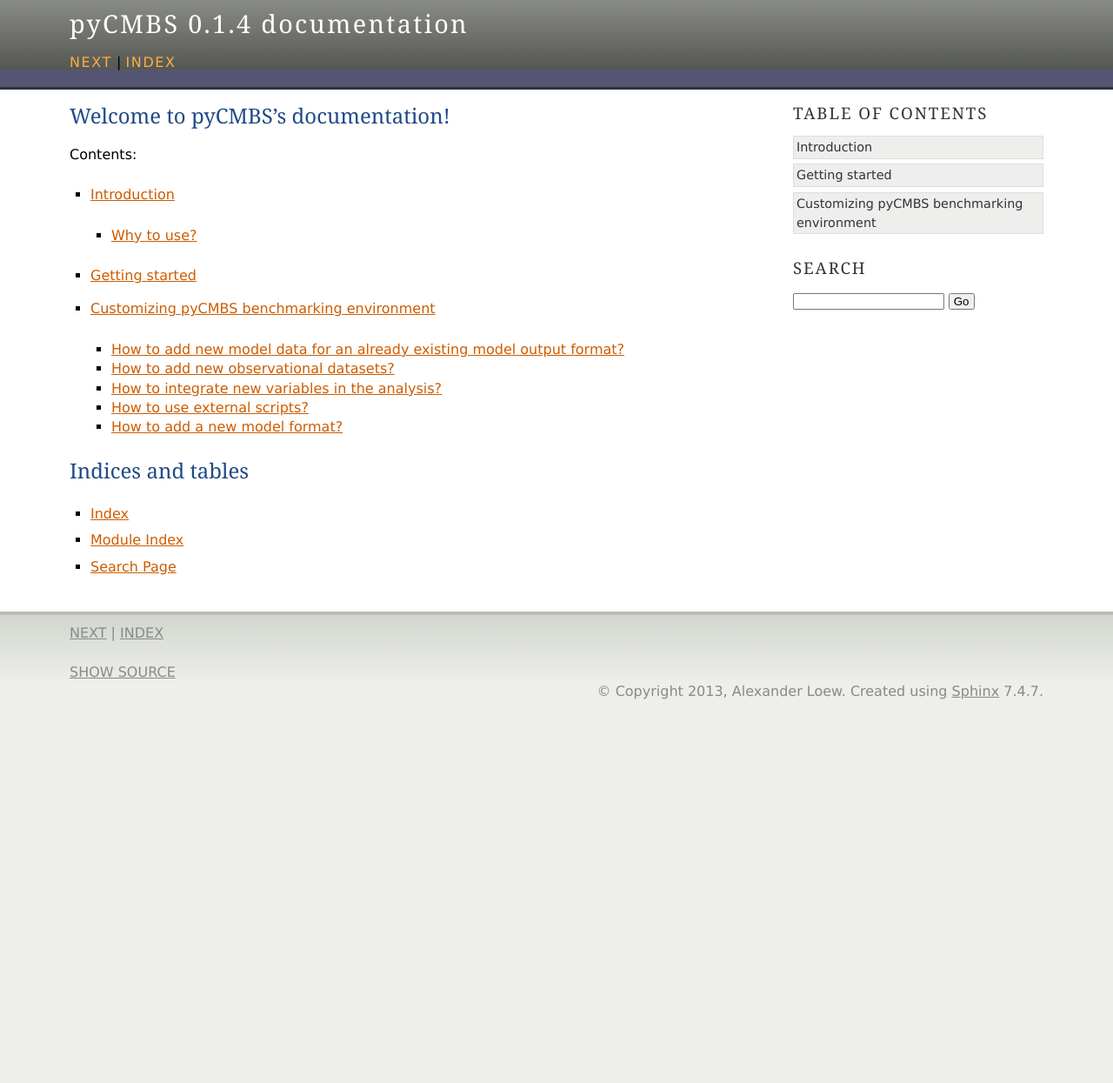
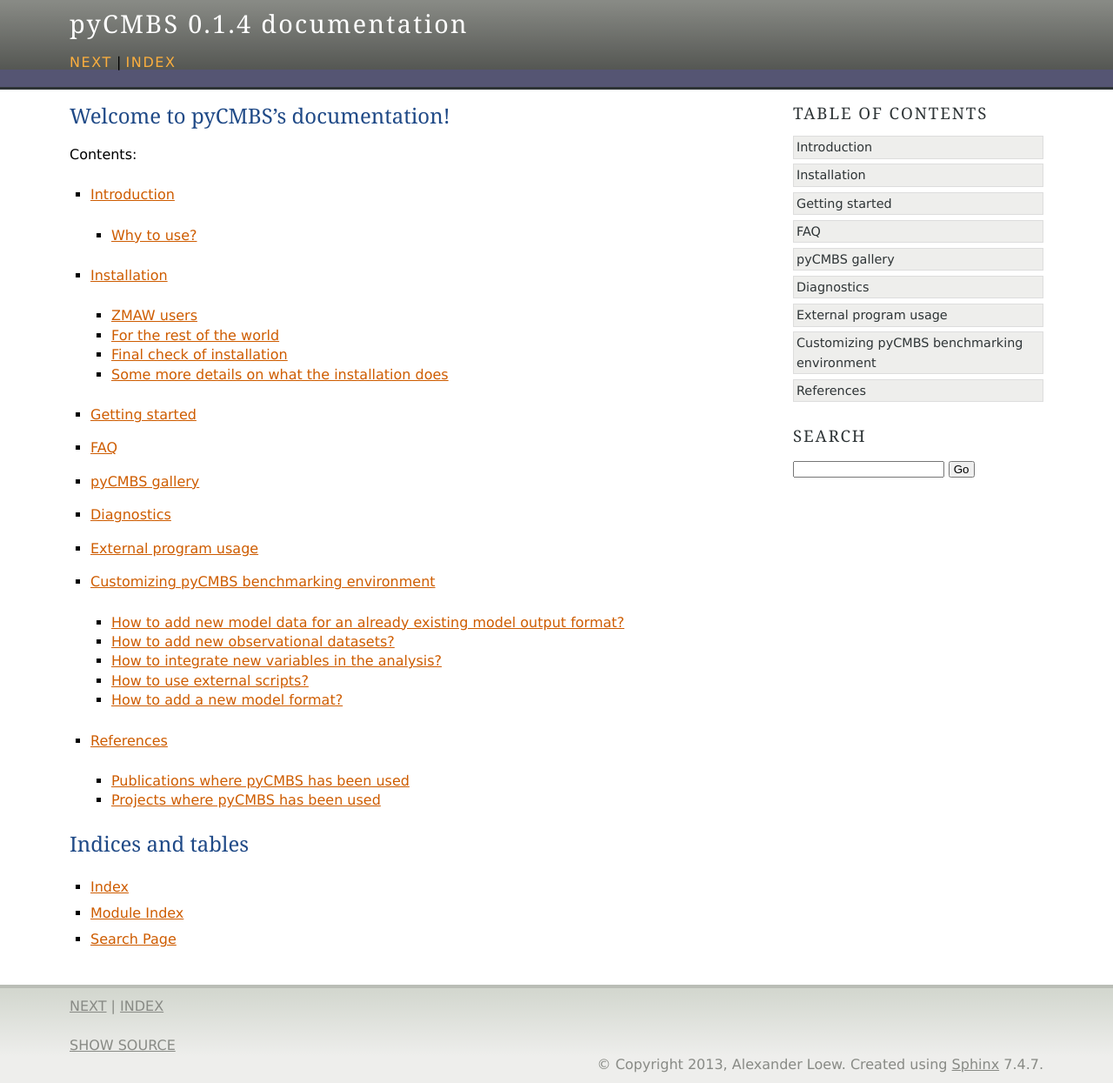
Before and after one commit to pygeo/pycmbs, a Sphinx documentation site: the page built from docsrc/source/index.rst, in a window 1280 px wide. Shown: the whole page at 87% size. Built offline with Sphinx 7.4.7, drawn with Linux system fonts in a browser that asks for light colours; before the commit the page ends 900 px from its top, so only the background shows below that; some of the changed lines change nothing that is shown.

Commit message:
added further skeleton for documentation
git-svn-id: https://svn.zmaw.de/svn/pycmbs/trunk@476 46f1e1ae-ddaa-4461-89cc-888b818d8ef3

Former-commit-id: b23b68645e9d2b09c8d524fb62e846a8e3b5f927
Former-commit-id: cbd655c37bbca2ee9611d9d74123b146354c933c

```diff
--- /dev/null
+++ b/docsrc/source/diagnostics.rst
@@ -0,0 +1,5 @@
+###########
+Diagnostics
+###########
+
+blablabla
--- /dev/null
+++ b/docsrc/source/external.rst
@@ -0,0 +1,43 @@
+
+External program usage
+----------------------
+
+
+Requirements for external program
+
+pyCMBS provides an easy interface to enable to run any kind of data analysis script. The following minimal requirements need to be fulfilled by the analysis script:
+
+    Programming language: there are no restriction to a programming language. The only requirement is, that the script is stored in an ASCII file.
+        Shell: pyCMBS will envoke a shell in which the programm will run. Your analysis programm needs to be able therefore to run on a shell. Some examples are
+                Matlab: matlab -nosplash -nodesktop -r <SCRIPTNAME>
+                        External python programm: xxxxxxxxxxxxxxxxxxx
+                                NCL: xxxxxxxxxxxxxxxxxxxxxxxxx
+                                        shell script: no additional information needed
+                                            Output directory: The output script needs to write all output to a directory. This directory is supposed to be specified in the programm by a variable.
+                                                    The output script is expected to check if its output directory is already existing. If this is not the case, it is expected to generate the output directory by its own. pyCMBS will not know the output directory and can therefore not check for it!
+                                                        Graphical output: it is recommended that all graphical output is written to graphic files. Graphical output will in general work also with pyCMBS, but the programm is likely to perform faster and also more robust if every graphical output is written to file.
+                                                            Success report: pyCMBS needs to know, if the programm has terminated correctly. The exitcode of the shell will be checked for that purpose. If this is zero, then pyCMBS assumes that everything went fine. However, if the programm has no appropriate error handling, then the return code might be zero even if the programm did not terminate successfully. pyCMBS supports therefore a second way to document successfully programm execution. After completion of the programm, pyCMBS will check for a file with the name <SCRIPTNAME>.log. This file is expected to be a simple ASCII file with a single line. In case of successfull programm completion, the file needs to contain the string "TRUE". Any other entry will be considered as a not successful completion of the programme. It is suggested that your script creates the log file in the beginning of its exectution with a value FALSE, and then overwrites this value with TRUE in the very last line of the code.
+
+
+
+
+xxx::
+
+    program test
+    implicit none
+    integer F,i
+
+    open(10,file='test.x.log');
+    write(10,*) 'FALSE'; close(10)
+
+    do i=1,100
+        print*, 'Doing some numbercrunching'
+    end do
+
+    !finished successfully here
+    open(10,file='test.x.log')
+    write(10,*) 'TRUE'; close(10)
+
+    end program
+
+blabla
--- /dev/null
+++ b/docsrc/source/faq.rst
@@ -0,0 +1,4 @@
+=======
+FAQ
+=======
+Here the FAQs
--- /dev/null
+++ b/docsrc/source/gallery.rst
@@ -0,0 +1,13 @@
+====
+pyCMBS gallery
+====
+
+Here the gallery ::
+
+    This is a code example
+    within the gallery
+
+    def foo():
+        print('Hello world')
+
+bla bla again
--- a/docsrc/source/index.rst
+++ b/docsrc/source/index.rst
@@ -12,8 +12,14 @@
    :maxdepth: 2
 
    intro
+   installation
    getting_started
+   faq
+   gallery
+   diagnostics
+   external
    benchmarking_custom
+   references
 
 
 Indices and tables
--- /dev/null
+++ b/docsrc/source/installation.rst
@@ -0,0 +1,59 @@
+##################
+Installation
+##################
+
+Below we describe how you properly install pyCMBS in your environment. Currently, there are three different ways to install pyCMBS
+
+ 1. *ZMAW users* at KlimaCampus, Hamburg can use pre-installed setup
+ 2. Easy installation using *pip*
+ 3. Installation from *source code*
+
+All three approaches are detailed below.
+
+ZMAW users
+==========
+For users working at the ZMAW (KlimaCampus, Hamburg), the usage of pyCMBS is straightforward. Nothing has to be installed! You just need to login into your shell and load the pyCMBS module as follows ::
+
+    module load pyCMBS/default
+
+That's it. This sets also automatically the settings for the *PYTHONPATH* and *SEP* environment variables which are needed.
+
+Please check if anything is working like described below.
+
+
+
+For the rest of the world
+=========================
+
+Installation using PIP
+----------------------
+
+TBD
+
+
+Installation from a *tarball*
+-----------------------------
+
+TBD
+
+
+Direct usage of code repository
+-------------------------------
+TBD
+
+
+
+
+
+
+
+
+
+Final check of installation
+===========================
+TBD
+
+
+
+Some more details on what the installation does
+===============================================
--- /dev/null
+++ b/docsrc/source/references.rst
@@ -0,0 +1,20 @@
+##########
+References
+##########
+
+Publications where pyCMBS has been used
+---------------------------------------
+
+ * Brovkin, V. et al., 2013. Evaluation of vegetation cover and land-surface albedo in MPI-ESM CMIP5 simulations. Journal of Advances in Modeling Earth Systems, 5(1), pp.48–57. doi:10.1029/2012MS000169
+
+ * Hagemann, S., Loew, A. & Andersson, A., 2013. Combined evaluation of MPI-ESM land surface water and energy fluxes. Journal of Advances in Modeling Earth Systems, 5(2), pp.259–286. doi:10.1029/2012MS000173
+
+ * Loew, A. et al., 2013. Potential and limitations of multidecadal satellite soil moisture observations for selected climate model evaluation studies. Hydrology and Earth System Sciences, 17(9), pp.3523–3542. doi:10.5194/hess-17-3523-2013
+
+ * Loew, A., 2013. Terrestrial satellite records for climate studies: how long is long enough? A test case for the Sahel. Theoretical and Applied Climatology. doi:10.1007/s00704-013-0880-6
+
+Projects where pyCMBS has been used
+-----------------------------------
+
+ * EvaCliMod (German Weather Service)
+ * ESA Climate Change Initiative (European Space Agency)
```
